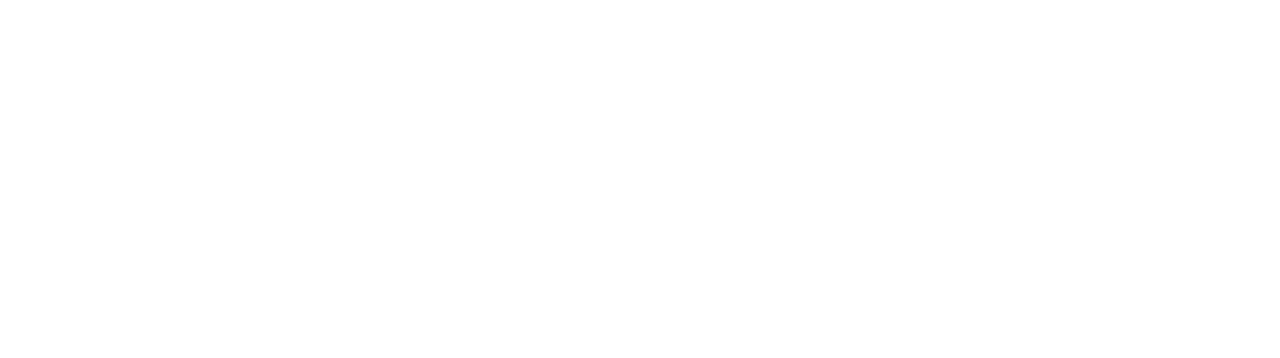
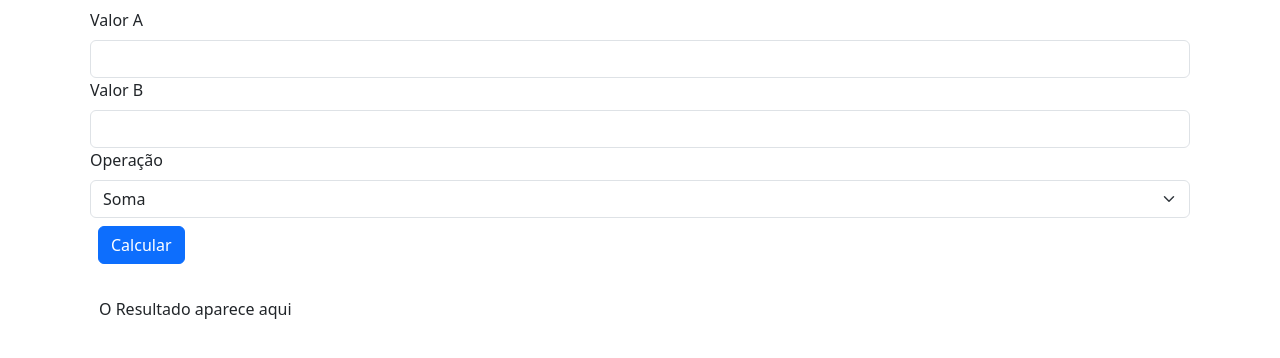
Before and after one commit to ericosilveira/calculadora-simples, a plain HTML site: page index.html in a window 1280 px wide. Drawn offline with nearby package versions, Linux system fonts and the light colour scheme.

Commit message:
finalizando

```diff
--- a/index.html
+++ b/index.html
@@ -2,8 +2,52 @@
 <html lang="pt-BR">
   <head>
     <meta charset="UTF-8" />
+    <link
+      href="https://cdn.jsdelivr.net/npm/bootstrap@5.3.3/dist/css/bootstrap.min.css"
+      rel="stylesheet"
+      integrity="sha384-QWTKZyjpPEjISv5WaRU9OFeRpok6YctnYmDr5pNlyT2bRjXh0JMhjY6hW+ALEwIH"
+      crossorigin="anonymous"
+    />
     <meta name="viewport" content="width=device-width, initial-scale=1.0" />
-    <title>Document</title>
+    <title>Calculadora Simples</title>
   </head>
-  <body></body>
+  <body class="container">
+    <script src="ROT_MOD1-NC3.js"></script>
+    <script>
+      const executar = () => {
+        const a = eval(document.getElementById("v1").value);
+        const b = eval(document.getElementById("v2").value);
+        let oper = eval(document.getElementById("oper").selectedIndex);
+        let resultado =
+          oper == 0
+            ? somar(a, b)
+            : oper == 1
+              ? subtrair(a, b)
+              : oper == 2
+                ? multiplicar(a, b)
+                : oper == 3
+                  ? dividir(a, b)
+                  : exponencial(a, b);
+        document.getElementById("resp").innerHTML =
+          `O Resultado da operação é ${resultado}`;
+      };
+    </script>
+
+    <form class="form m-2">
+      <label class="form-label">Valor A </label>
+      <input class="form-control" type="number" id="v1" />
+      <label class="form-label">Valor B </label>
+      <input class="form-control" type="number" id="v2" />
+      <label class="form-label">Operação</label>
+      <select class="form-select" id="oper">
+        <option>Soma</option>
+        <option>Subtração</option>
+        <option>Multiplicação</option>
+        <option>Divisão</option>
+        <option>Potência</option>
+      </select>
+      <a href="#" class="btn btn-primary m-2" onclick="executar()">Calcular</a>
+    </form>
+    <div class="alert alert-sucess" id="resp">O Resultado aparece aqui</div>
+  </body>
 </html>
```
